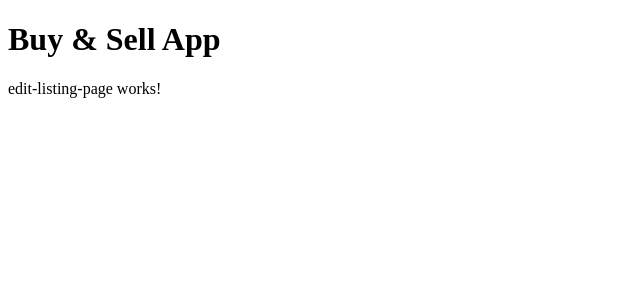
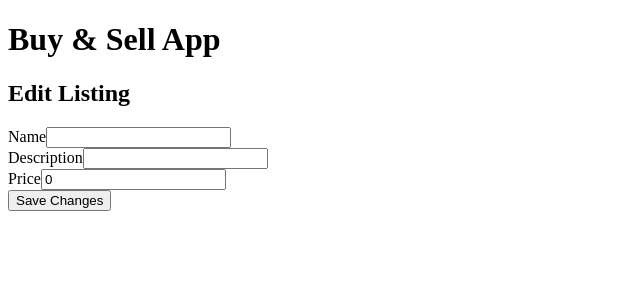
Before and after one commit to vijaygenius123/angular-buy-and-sell, an Angular app: page /edit-listing/234 in a window 1280 px wide. Shown: the top 300 px of the page, without its empty margins (0-640 px from the left). Built offline with nearby package versions, Linux system fonts and the light colour scheme.

Commit message:
Refactored To Create Listing Form As Component

```diff
--- a/src/app/app.module.ts
+++ b/src/app/app.module.ts
@@ -10,6 +10,7 @@
 import { NewListingPageComponent } from './new-listing-page/new-listing-page.component';
 import { EditListingPageComponent } from './edit-listing-page/edit-listing-page.component';
 import {FormsModule} from '@angular/forms';
+import { ListingDataFormComponent } from './listing-data-form/listing-data-form.component';
 
 @NgModule({
   declarations: [
@@ -19,7 +20,8 @@
     ContactPageComponent,
     MyListingsPageComponent,
     NewListingPageComponent,
-    EditListingPageComponent
+    EditListingPageComponent,
+    ListingDataFormComponent
   ],
     imports: [
         BrowserModule,
--- a/src/app/edit-listing-page/edit-listing-page.component.html
+++ b/src/app/edit-listing-page/edit-listing-page.component.html
@@ -1 +1,4 @@
-<p>edit-listing-page works!</p>
+<div class="content-box">
+  <h2>Edit Listing</h2>
+  <app-listing-data-form buttonText="Save Changes" (onSubmit)="onSubmit()"></app-listing-data-form>
+</div>
--- a/src/app/edit-listing-page/edit-listing-page.component.ts
+++ b/src/app/edit-listing-page/edit-listing-page.component.ts
@@ -1,4 +1,5 @@
 import { Component, OnInit } from '@angular/core';
+import {Router} from '@angular/router';
 
 @Component({
   selector: 'app-edit-listing-page',
@@ -7,9 +8,13 @@
 })
 export class EditListingPageComponent implements OnInit {
 
-  constructor() { }
+  constructor(private router: Router) { }
 
   ngOnInit(): void {
   }
 
+  onSubmit(): void {
+    alert('Clicked on edit');
+    this.router.navigateByUrl('/my-listings');
+  }
 }
--- /dev/null
+++ b/src/app/listing-data-form/listing-data-form.component.html
@@ -0,0 +1,19 @@
+<form (ngSubmit)="onButtonClicked()">
+  <div>
+    <label for="name">Name</label>
+    <input type="text" name="name" id="name" [(ngModel)]="name">
+  </div>
+
+  <div>
+    <label for="description">Description</label>
+    <input type="text" name="description" id="description" [(ngModel)]="description">
+  </div>
+
+  <div>
+    <label for="price">Price</label>
+    <input type="number" name="price" id="price" [(ngModel)]="price">
+  </div>
+
+  <button type="submit">{{buttonText}}</button>
+
+</form>
--- /dev/null
+++ b/src/app/listing-data-form/listing-data-form.component.ts
@@ -0,0 +1,32 @@
+import {Component, Input, OnInit, Output, EventEmitter} from '@angular/core';
+import {Listing} from '../types';
+
+@Component({
+  selector: 'app-listing-data-form',
+  templateUrl: './listing-data-form.component.html',
+  styleUrls: ['./listing-data-form.component.scss']
+})
+export class ListingDataFormComponent implements OnInit {
+  @Input() buttonText;
+  name = '';
+  description = '';
+  price = 0;
+
+  // tslint:disable-next-line:no-output-on-prefix
+  @Output() onSubmit = new EventEmitter<Listing>();
+
+  constructor() { }
+
+  ngOnInit(): void {
+  }
+
+  onButtonClicked(): void {
+  this.onSubmit.emit({
+    id: null,
+    name: this.name,
+    description: this.description,
+    price: Number(this.price),
+  });
+  }
+
+}
--- a/src/app/new-listing-page/new-listing-page.component.html
+++ b/src/app/new-listing-page/new-listing-page.component.html
@@ -1,18 +1,4 @@
 <div class="content-box">
   <h2>Create New Listing</h2>
-  <form (ngSubmit)="onSubmit()">
-    <div>
-      <label for="name">Name</label>
-      <input type="text" name="name" id="name" [(ngModel)]="name">
-    </div>
-    <div>
-      <label for="description">Description</label>
-      <input type="text" name="description" id="description" [(ngModel)]="description">
-    </div>
-    <div>
-      <label for="price">Price</label>
-      <input type="number" name="price" id="price" [(ngModel)]="price">
-    </div>
-    <button type="submit">Create</button>
-  </form>
+  <app-listing-data-form buttonText="Add Listing" (onSubmit)="onSubmit()"></app-listing-data-form>
 </div>
```
Also changed, not shown: src/app/listing-data-form/listing-data-form.component.scss (added), 1 other file (tests, documents, lock files or other folders).
